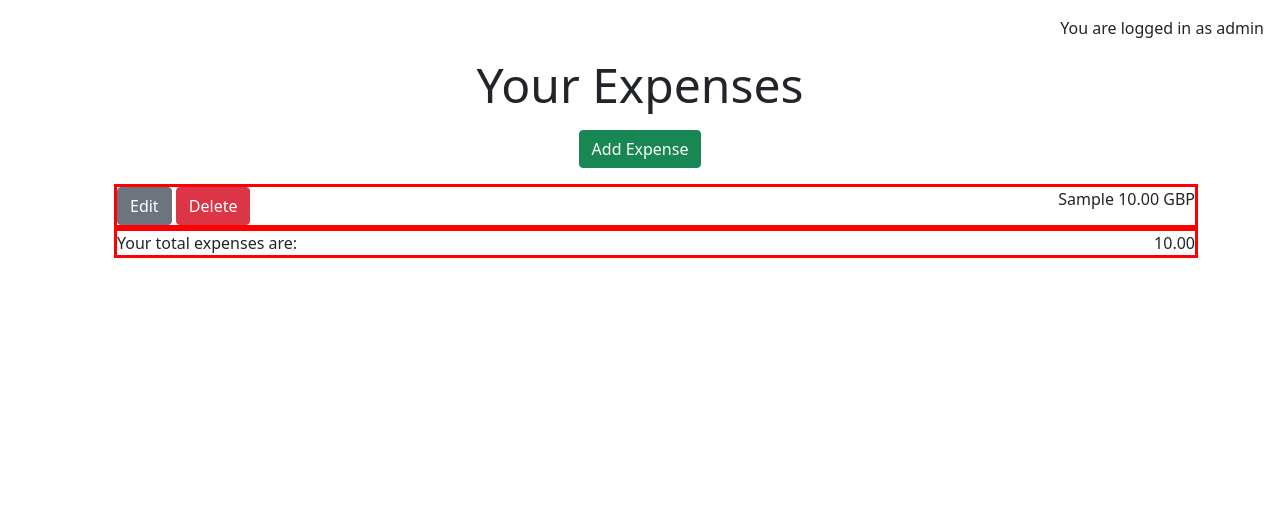
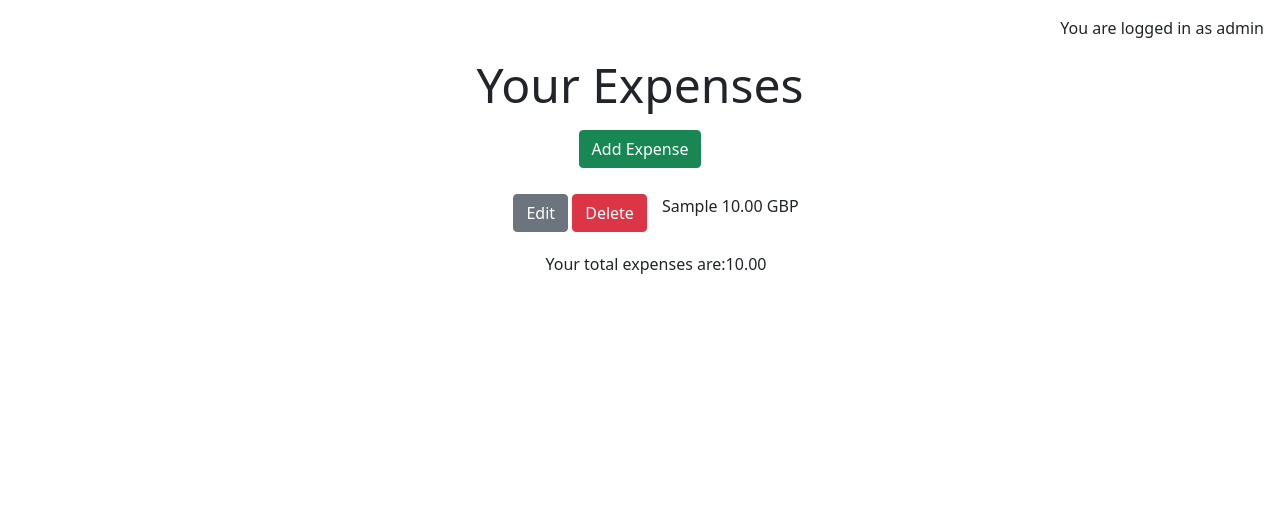
Before and after one commit to Jab90/expense_tracker_project, a Django app: page /expense_tool in a window 1280 px wide. Shown: the part 56-582 px from the top of the page. Run offline with Django 4.2, Linux system fonts and the light colour scheme; a user stored in the database is signed in; tables that the repository leaves empty hold one stand-in row (values such as "Sample post").

Commit message:
playing around with css styling to see if its working

```diff
--- a/expense/templates/expense/index.html
+++ b/expense/templates/expense/index.html
@@ -8,7 +8,7 @@
         <!-- Content Goes here -->
          <h1 class="text-center m-3 mt-5 text-danger">Welcome to Penny Pinchers</h1>
          <h3 class="text-center m-3 mt-5">Where we help you count your pennies and save accordingly!</h3>
-         <h3 class="text-center m-3 mt-5"> Log back in by clicking<a class="link text-danger" href="{{ login_url }}"> Here</a> or<a class="link text-danger" href="{{ signup_url }}"> Register </a>for a FREE account today!</h3>
+         <h3 class="text-center m-3 mt-5"> Log in by clicking<a class="link text-danger" href="{{ login_url }}"> Here</a> or<a class="link text-danger" href="{{ signup_url }}"> Register </a>for a FREE account today!</h3>
         {% endblock content %}
 
 
--- a/static/css/style.css
+++ b/static/css/style.css
@@ -1,4 +1,4 @@
-/* body {
+ /* body {
     background-color: #F9FAFC;
 }
 
@@ -19,7 +19,7 @@
 
 .main-bg {
     background-color: #F9FAFC;
-}
+} */
 
 /* Expenses */
 
@@ -28,7 +28,12 @@
 }
 
 .item {
-    border: red solid;
+    border: black 1px;
     display: flex;
-    justify-content: space-between;
+    justify-content: center;
+    padding: 10px;
 }
+
+.item-name {
+    padding-left: 15px;
+}
```
